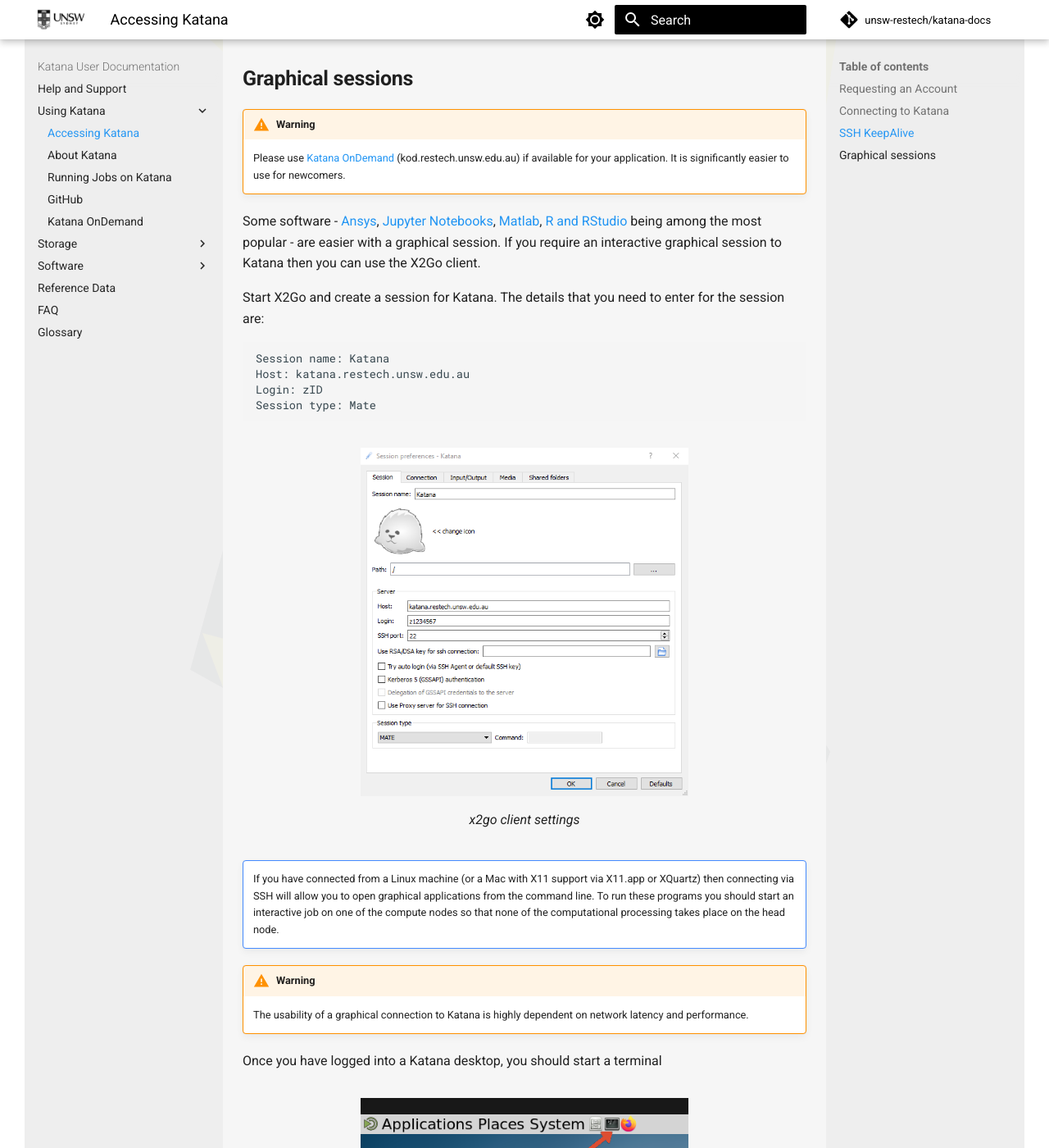
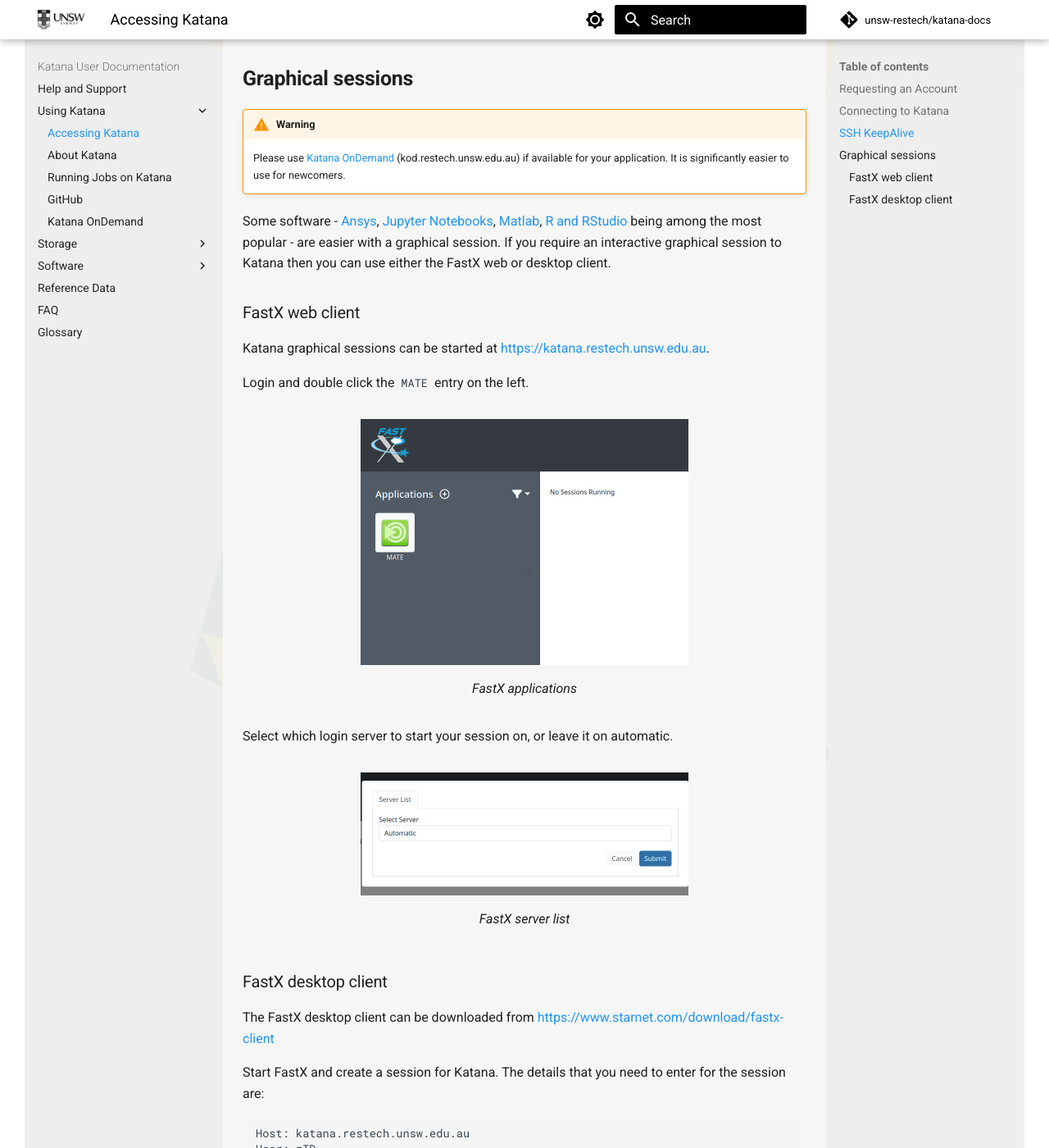
Before and after one commit to unsw-restech/unsw-restech.github.io, an MkDocs documentation site: the page built from docs/using_katana/accessing_katana.md, in a window 1280 px wide and 1400 px high, scrolled down 1404 px. Shown: the whole window at 82% size. Built offline with MkDocs 1.6.1 and Material for MkDocs 9.7.7, drawn with Linux system fonts in a browser that asks for light colours; comment, search, counter and statistics services are not loaded; some of the changed text lies outside the part shown.

Commit message:
Replace X2Go instructions with FastX

````diff
--- a/docs/using_katana/accessing_katana.md
+++ b/docs/using_katana/accessing_katana.md
@@ -22,7 +22,7 @@
         laptop:~$ ssh z1234567@katana.restech.unsw.edu.au
         ```
     === "Windows"
-        From a Windows machine an SSH client such as PuTTY or MobaXTerm is required.
+        From a Windows machine an SSH client such as [Putty](https://www.chiark.greenend.org.uk/~sgtatham/putty/latest.html) or [MobaXTerm](https://mobaxterm.mobatek.net/) is required.
 
         If you are comfortable using PowerShell, OpenSSH is available on recent Windows versions. If not present, it can be [installed on Windows 10](https://docs.microsoft.com/en-us/windows-server/administration/openssh/openssh_install_firstuse).
 
@@ -59,25 +59,48 @@
 !!! warning
     Please use [Katana OnDemand](./ondemand.md) (kod.restech.unsw.edu.au) if available for your application. It is significantly easier to use for newcomers.
 
-Some software - [Ansys](../software/ansys.md), [Jupyter Notebooks](../software/jupyter-notebooks.md), [Matlab](../software/matlab.md), [R and RStudio](../software/r.md) being among the most popular - are easier with a graphical session. If you require an interactive graphical session to Katana then you can use the X2Go client.
+Some software - [Ansys](../software/ansys.md), [Jupyter Notebooks](../software/jupyter-notebooks.md), [Matlab](../software/matlab.md), [R and RStudio](../software/r.md) being among the most popular - are easier with a graphical session.
+If you require an interactive graphical session to Katana then you can use either the FastX web or desktop client.
 
-Start X2Go and create a session for Katana. The details that you need to enter for the session are:
+### FastX web client
+
+Katana graphical sessions can be started at [https://katana.restech.unsw.edu.au](https://katana.restech.unsw.edu.au).
+
+Login and double click the `MATE` entry on the left.
+
+<figure markdown>
+  ![Image title](../assets/fastx_bookmarks.png){ width="400" }
+  <figcaption>FastX applications</figcaption>
+</figure>
+
+Select which login server to start your session on, or leave it on automatic.
+
+<figure markdown>
+  ![Image title](../assets/fastx_serverlist.png){ width="400" }
+  <figcaption>FastX server list</figcaption>
+</figure>
+
+
+### FastX desktop client
+
+The FastX desktop client can be downloaded from [https://www.starnet.com/download/fastx-client](https://www.starnet.com/download/fastx-client)
+
+Start FastX and create a session for Katana. The details that you need to enter for the session are:
 
 ``` bash
-Session name: Katana
 Host: katana.restech.unsw.edu.au
-Login: zID
-Session type: Mate
+User: zID
+Name: Katana
 ```
 
 <figure markdown>
-  ![Image title](../assets/x2go.png){ width="400" }
-  <figcaption>x2go client settings</figcaption>
+  ![Image title](../assets/fastx_desktop_connection.png){ width="418" }
+  <figcaption>FastX connection settings</figcaption>
 </figure>
 
 
-!!! note ""
-    If you have connected from a Linux machine (or a Mac with X11 support via X11.app or XQuartz) then connecting via SSH will allow you to open graphical applications from the command line. To run these programs you should start an interactive job on one of the compute nodes so that none of the computational processing takes place on the head node.
+<!-- !!! note ""
+    If you have connected from a Linux machine (or a Mac with X11 support via X11.app or XQuartz) then connecting via SSH will allow you to open graphical applications from the command line. To run these programs you should start an interactive job on one of the compute nodes so that none of the computational processing takes place on the head node. -->
 
 !!! warning
     The usability of a graphical connection to Katana is highly dependent on network latency and performance.
@@ -87,7 +110,7 @@
 
 <figure markdown>
   ![Image title](../assets/terminal_graphical_session_new.png){ width="400" }
-  <figcaption>x2go desktop view</figcaption>
+  <figcaption>FastX desktop view</figcaption>
 </figure>
 
 
@@ -99,20 +122,13 @@
 
 <figure markdown>
   ![Image title](../assets/interactive_session_graphical.png){ width="600" }
-  <figcaption>x2go terminal view</figcaption>
+  <figcaption>FastX terminal view</figcaption>
 </figure>
 
 Once that's started, you can load the modules and run the command line name of the software you want. That is how you run Graphical Interfaces or GUIs using Katana's grunt.
 
 
-<figure markdown>
+<!-- <figure markdown>
   ![Image title](../assets/rstudio_graphical_session.png){ width="400" }
-  <figcaption>x2go rstudio view</figcaption>
-</figure>
-
-
-[Putty](https://www.chiark.greenend.org.uk/~sgtatham/putty/latest.html)
-
-[MobaXTerm](https://mobaxterm.mobatek.net/)
-
-[X2Go](http://wiki.x2go.org/doku.php)
+  <figcaption>FastX rstudio view</figcaption>
+</figure> -->
````
Also changed, not shown: docs/assets/fastx_bookmarks.png (added), docs/assets/fastx_desktop_connection.png (added), docs/assets/fastx_desktop_empty.png (added), docs/assets/fastx_serverlist.png (added), docs/assets/x2go.png (deleted).
